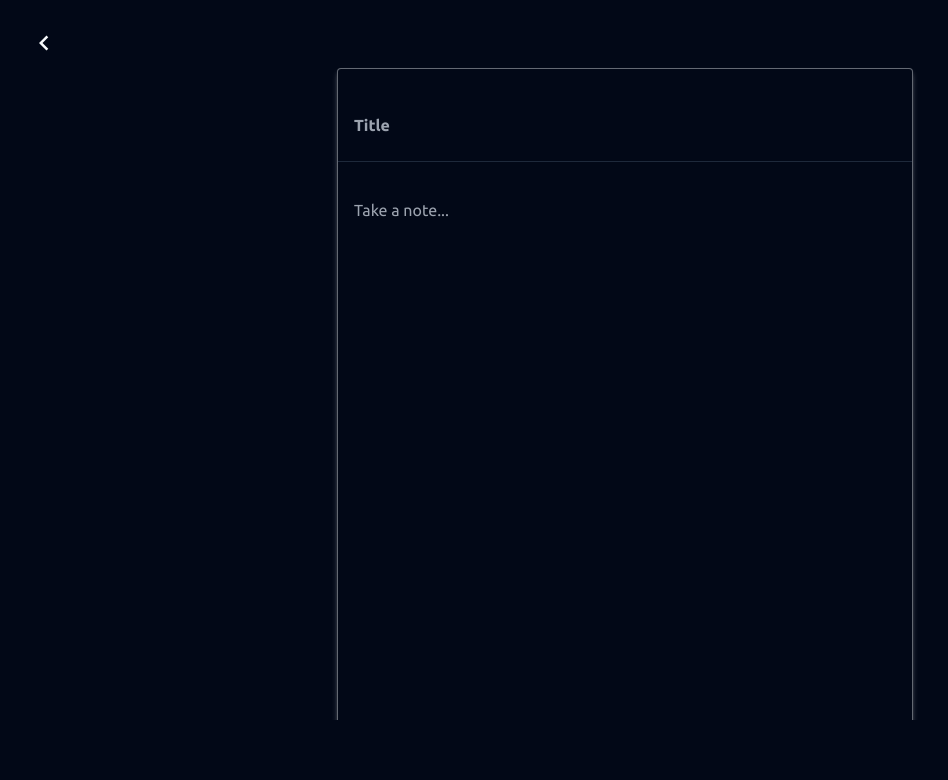
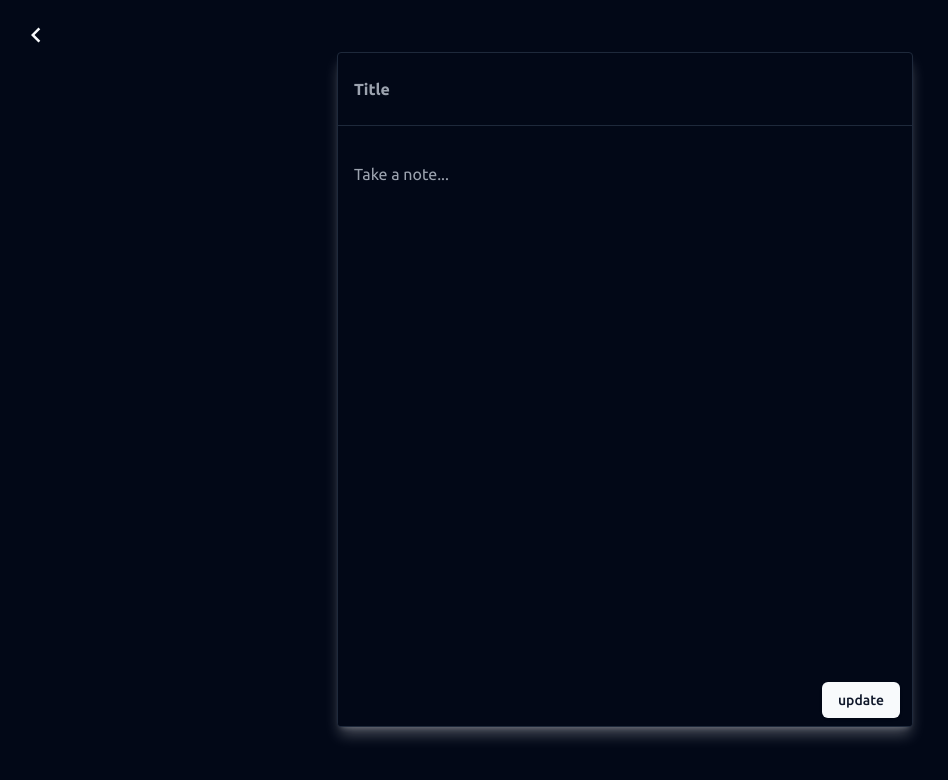
Before and after one commit to mr-zlaam/google-keep-clone, a React (Vite) app: page /updateNote/1 in a window 1280 px wide. Shown: the top 780 px of the page, without its empty margins (15-963 px from the left). Built offline with nearby package versions, Linux system fonts and the light colour scheme; no server answers; the database is empty.

Commit message:
update UpdateNote.tsx and UpdateSlug.tsx

```diff
--- a/src/updateNote/UpdateNote.tsx
+++ b/src/updateNote/UpdateNote.tsx
@@ -106,11 +106,8 @@ function UpdateNote({ noteData, updateSlug }: UpdateNoteProps) {
       )}
       {!isModalOpen && !isLoading && (
         <main className="h-screen px-3 overflow-hidden ">
-          <section className="overflow-hidden  h-[90dvh] py-3">
-            <div
-              className="relative w-full z-[100] flex flex-col top-14 max-w-xl mx-auto overflow-hidden border rounded shadow-md cursor-pointer text-foreground bg-background shadow-foreground/30 border-foreground/40  py-5
-          "
-            >
+          <section className=" h-[98dvh] overflow-auto py-3">
+            <div className="relative w-full z-[100] flex flex-col top-5 lg:top-10 max-w-xl mx-auto overflow-hidden border rounded shadow-lg  cursor-pointer text-foreground bg-background shadow-foreground/30">
               <input
                 autoFocus
                 value={updateData.title}
@@ -127,9 +124,17 @@ function UpdateNote({ noteData, updateSlug }: UpdateNoteProps) {
                 name="description"
                 id="note"
                 placeholder="Take a note..."
-                className="h-[450px] md:h-[550px]   px-4 py-4 outline-none resize-none my-5 bg-background"
+                className="h-[70dvh]    px-4 py-4 outline-none resize-none my-5 bg-background"
               />
               <div className="absolute bottom-0 flex justify-end w-full px-3 py-2 bg-background">
+                <Button
+                  className="mx-4 md:hidden"
+                  onClick={() => {
+                    navigate(`/1/${updateSlug}`);
+                  }}
+                >
+                  Cancel
+                </Button>
                 <Button onClick={hanldeModalOpen}>update</Button>
               </div>
             </div>
--- a/src/updateNote/UpdateSlug.tsx
+++ b/src/updateNote/UpdateSlug.tsx
@@ -38,7 +38,7 @@ function UpdateSlug() {
   return (
     <>
       <DivWrapper
-        className="fixed left-5 top-2 lg:top-5"
+        className="fixed hidden md:block left-5 top-2 lg:top-5"
         onClick={() => navigate(`/1/${updateSlug}`)}
       >
         <MdKeyboardArrowLeft size={30} />
```
